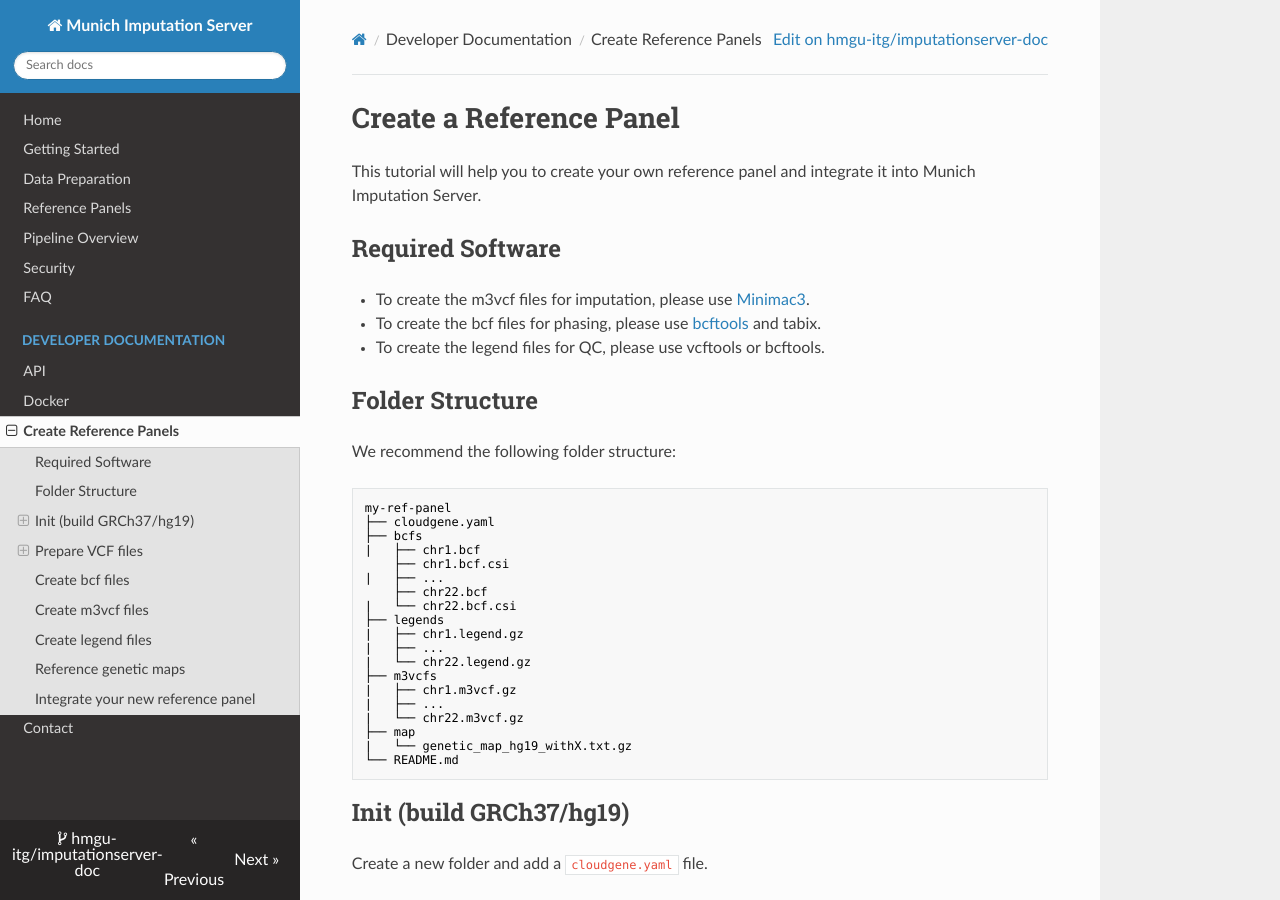
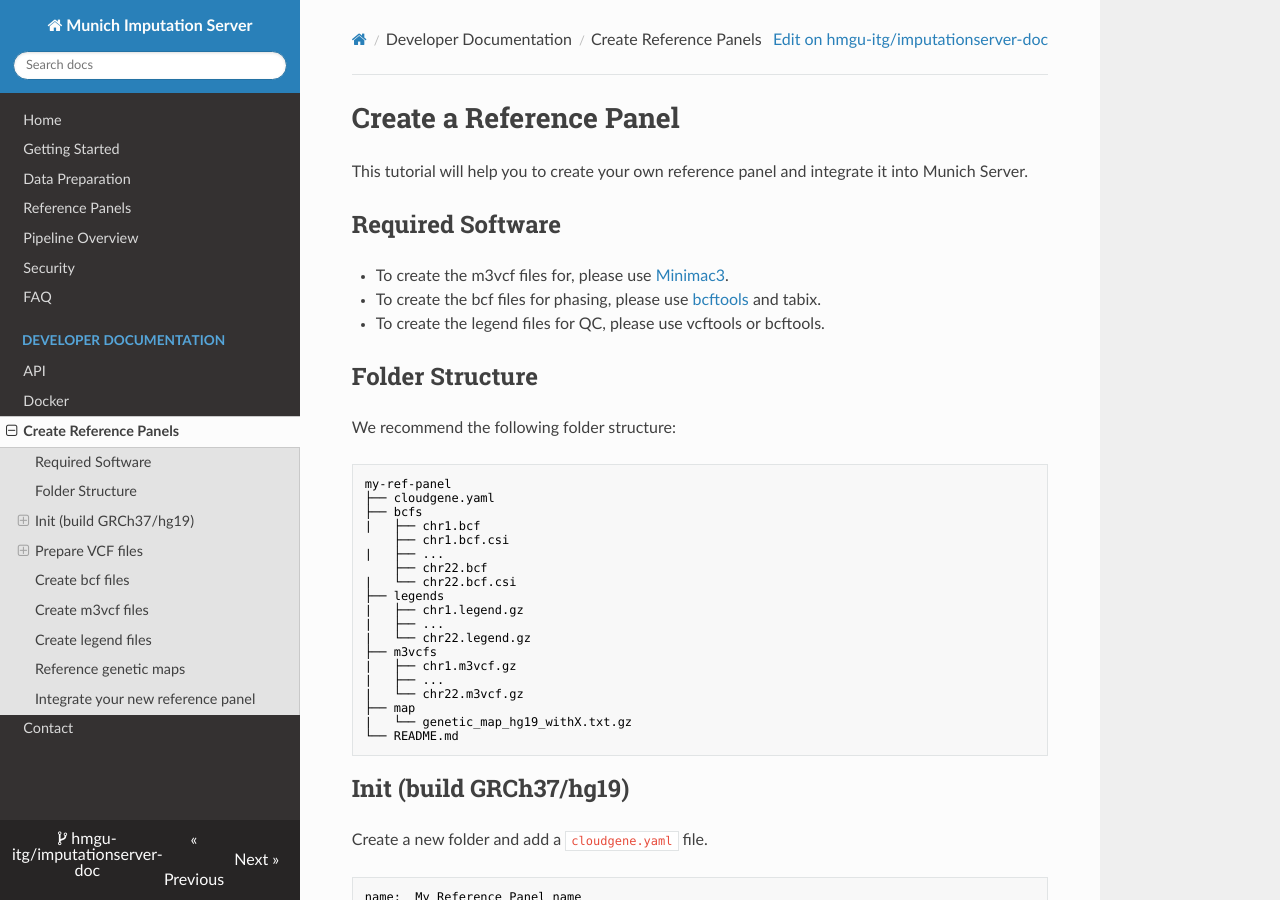
Before and after one commit to itguser/munichimputationserver, an MkDocs documentation site: the page built from docs/create-reference-panels.md, in a window 1280 px wide and 900 px high. Built offline with MkDocs 1.6.1, drawn with Linux system fonts in a browser that asks for light colours; nearby versions of some CDN libraries.

Commit message:
Update create-reference-panels.md

```diff
--- a/docs/create-reference-panels.md
+++ b/docs/create-reference-panels.md
@@ -1,9 +1,9 @@
 # Create a Reference Panel
 
-This tutorial will help you to create your own reference panel and integrate it into Munich Imputation Server.
+This tutorial will help you to create your own reference panel and integrate it into Munich Server.
 
 ## Required Software
-- To create the m3vcf files for imputation, please use [Minimac3](https://github.com/Santy-8128/Minimac3).
+- To create the m3vcf files for, please use [Minimac3](https://github.com/Santy-8128/Minimac3).
 - To create the bcf files for phasing, please use [bcftools](https://samtools.github.io/bcftools/bcftools.html) and tabix.
 - To create the legend files for QC, please use vcftools or bcftools.
 
@@ -153,4 +153,4 @@ done
 The genetic maps for eagle (hg19/hg38) can be found [here](https://data.broadinstitute.org/alkesgroup/Eagle/downloads/tables).
 
 ## Integrate your new reference panel
-The created folder structure must be compressed to a zip archive and can now be integrated into Munich Imputation Server. Please see [here](http://imputationserver.readthedocs.io/en/latest/docker/#install-1000g-phase-3-reference-panel) to start a Docker container and integrate the panel. A full working zip archive for Hapmap can be found [here](https://imputationserver.sph.umich.edu/static/downloads/releases/hapmap2-1.0.0.zip).
+The created folder structure must be compressed to a zip archive and can now be integrated into Munich Imputation Server. Please see [here](https://munichimputationserver.readthedocs.io/en/latest/docker/#install-1000g-phase-3-reference-panel) to start a Docker container and integrate the panel. A full working zip archive for Hapmap can be found [here](https://imputationserver.helmholtz-muenchen.de/static/downloads/releases/hapmap2-1.0.0.zip).
```
